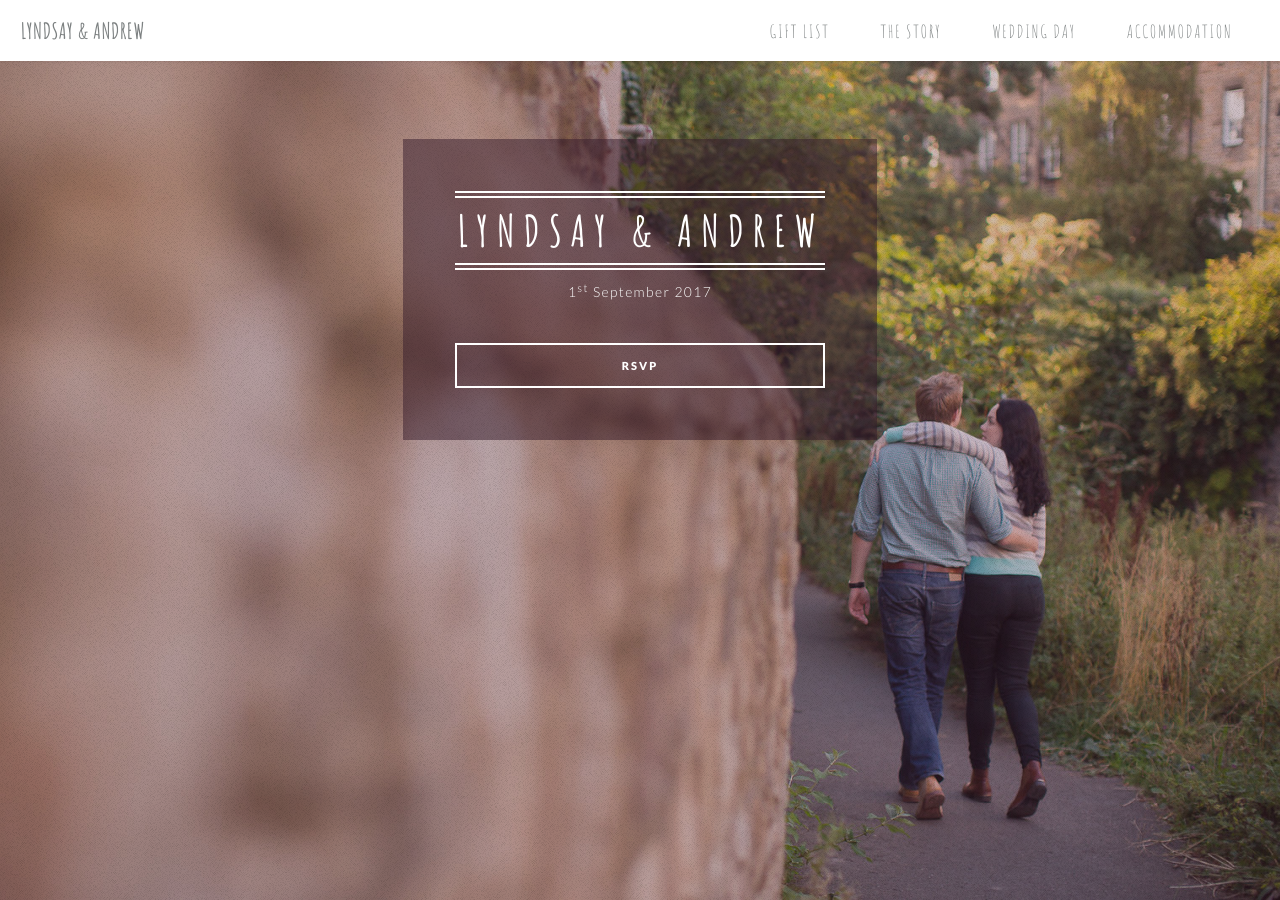
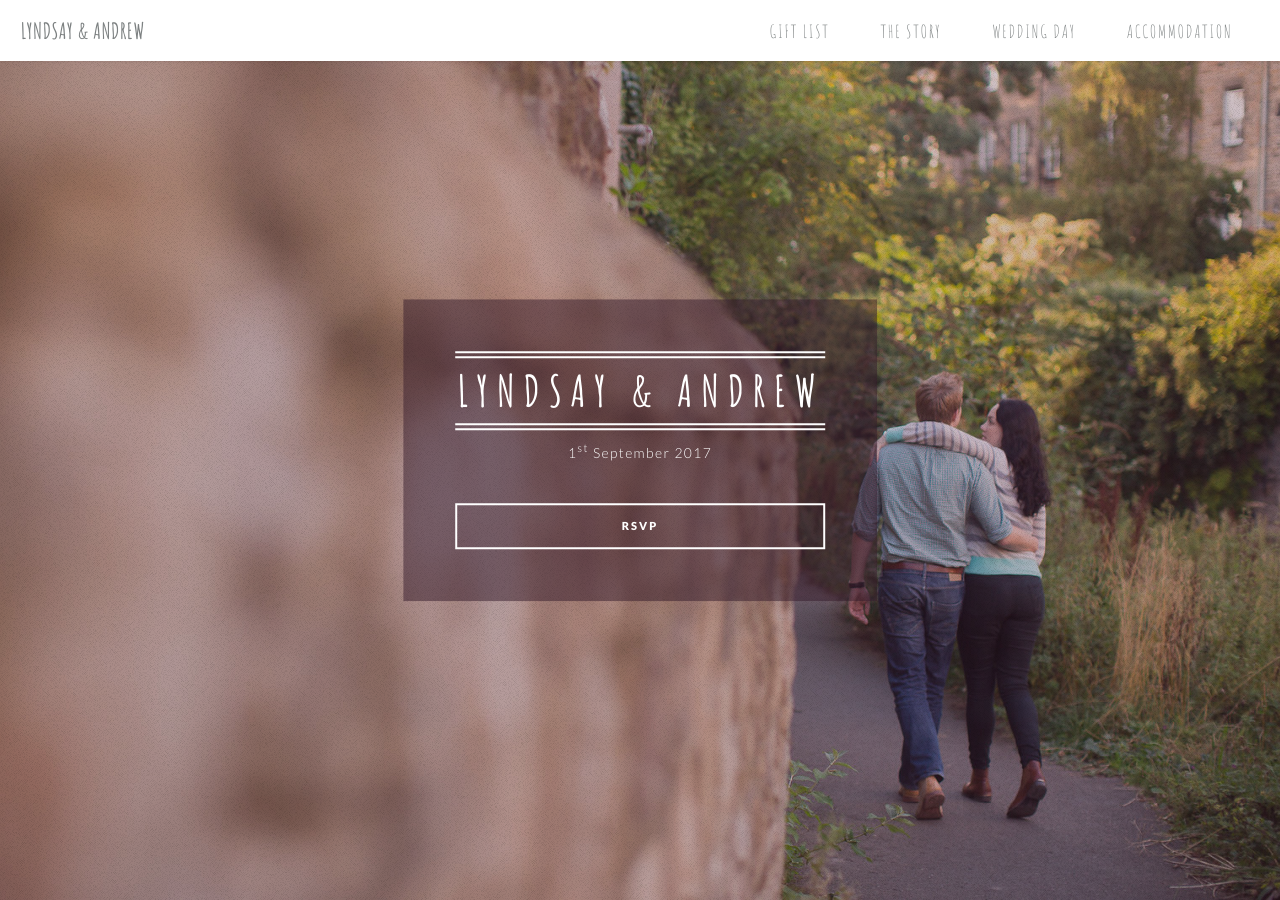
Before and after one commit to aliscott/young-wedding, a Jekyll site: the page built from index.html, in a window 1280 px wide and 900 px high. Built offline with Jekyll 4.4.1, drawn with Linux system fonts in a browser that asks for light colours.

```diff
--- a/css/style-mobile.css
+++ b/css/style-mobile.css
@@ -124,6 +124,7 @@
 	#banner {
 		background-size: 10em, 10em, auto, cover;
 		padding: 6em 0;
+		min-height: 400px;
 	}
 
 		#banner .inner {
--- a/css/style-narrower.css
+++ b/css/style-narrower.css
@@ -75,6 +75,7 @@
 /* Banner */
 
 	#banner {
+		background-image: url("images/light-bl.svg"), url("images/light-br.svg"), url("images/overlay.png"), url("../images/banner-narrow.jpg");
 		margin: 0;
 	}
 
--- a/css/style.css
+++ b/css/style.css
@@ -818,6 +818,7 @@
 		text-align: center;
 		min-height: 560px;
 		height: 100vh;
+		position: relative;
 	}
 
 		#banner .inner {
@@ -837,6 +838,10 @@
 			opacity: 0;
 			padding: 3em;
 			text-align: center;
+			position: absolute;
+			top: 50%;
+			left: 50%;
+			transform: translate(-50%, -50%);
 		}
 
 			#banner .inner header {
```
